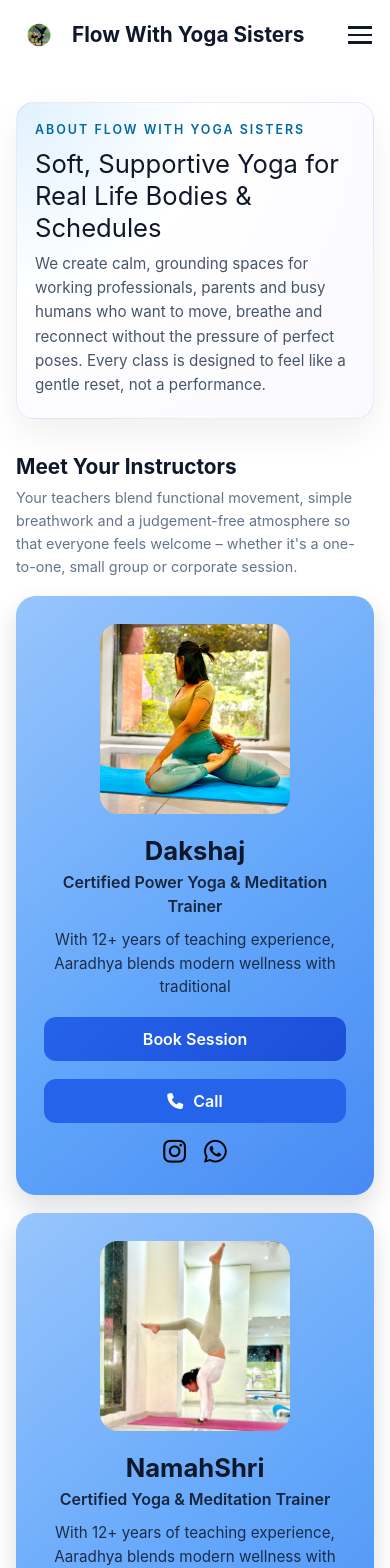
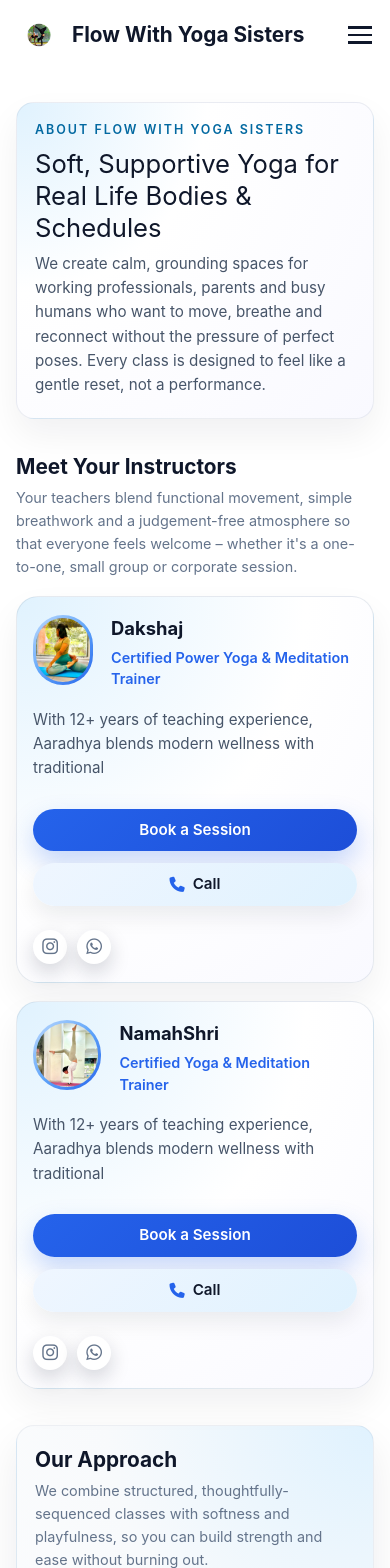
Before and after one commit to Ajayveer0501/yoga-instructor-website, a React (Create React App) app in the folder frontend/: page /about in a window 390 px wide. Shown: the top 1568 px of the page. Built offline with nearby package versions, Linux system fonts and the light colour scheme; the HTML template or start-up script is replaced by a standard one.

Commit message:
fine tuned

```diff
--- a/frontend/src/components/Instructors/InstructorCard.jsx
+++ b/frontend/src/components/Instructors/InstructorCard.jsx
@@ -11,6 +11,7 @@ const InstructorCard = ({
   instagramUrl,
   whatsappUrl,
 }) => {
+  // remove spaces so tel: link works
   const normalizedPhone = phone ? phone.replace(/\s+/g, "") : "";
 
   return (
@@ -21,50 +22,48 @@ const InstructorCard = ({
       transition={{ duration: 0.6 }}
       viewport={{ once: true }}
     >
-      <div className={styles.cardWrapper}>
-        <div className={styles.gradientBorder}></div>
-
-        <div className={styles.card}>
-          <div className={styles.shine}></div>
-
-          {/* Image */}
-          <div className={styles.imageWrap}>
+      <article className={styles.card}>
+        {/* Top row: avatar + text */}
+        <div className={styles.header}>
+          <div className={styles.avatarRing}>
             <img src={imageSrc} alt={name} className={styles.photo} />
           </div>
 
-          {/* Text */}
+          <div className={styles.textBlock}>
             <h2 className={styles.name}>{name}</h2>
-          <p className={styles.title}>{role}</p>
+            <p className={styles.role}>{role}</p>
+          </div>
+        </div>
+
+        {/* Bio */}
         <p className={styles.bio}>{bio}</p>
 
-          {/* Buttons */}
+        {/* Buttons row */}
         <div className={styles.buttonRow}>
-            <button className={styles.bookBtn}>Book Session</button>
+          <button type="button" className={styles.bookBtn}>
+            Book a Session
+          </button>
 
-            {/* Call button */}
           <a href={`tel:${normalizedPhone}`} className={styles.callBtn}>
             <i className="fa-solid fa-phone" />
             <span className={styles.callText}>Call</span>
-              <span className={styles.phoneSlide}>{phone}</span>
           </a>
         </div>
 
-          {/* Social Icons */}
+        {/* Social icons */}
         <div className={styles.socials}>
           <a href={instagramUrl} target="_blank" rel="noreferrer">
             <i
               className={`fa-brands fa-instagram ${styles.icon} ${styles.instagram}`}
             />
           </a>
-
           <a href={whatsappUrl} target="_blank" rel="noreferrer">
             <i
               className={`fa-brands fa-whatsapp ${styles.icon} ${styles.whatsapp}`}
             />
           </a>
         </div>
-        </div>
-      </div>
+      </article>
     </motion.div>
   );
 };
--- a/frontend/src/components/Instructors/InstructorCard.module.css
+++ b/frontend/src/components/Instructors/InstructorCard.module.css
@@ -1,249 +1,192 @@
+/* Outer motion wrapper (for framer-motion) */
 .motionWrap {
-  perspective: 1000px;
   position: relative;
 }
 
-/* ----------- Card Wrapper ----------- */
-.cardWrapper {
+/* Main card – flat, soft, like your screenshot */
+.card {
   position: relative;
+  background: radial-gradient(circle at top left, #e0f2fe 0, #ffffff 55%, #f9f9ff 100%);
   border-radius: 22px;
-  transition: 0.35s;
-  transform-style: preserve-3d;
+  padding: 22px 22px 20px;
+  box-shadow: 0 16px 34px rgba(15, 23, 42, 0.06);
+  border: 1px solid rgba(148, 163, 184, 0.22);
+  display: flex;
+  flex-direction: column;
+  gap: 10px;
 }
 
-.cardWrapper:hover {
-  transform: translateY(-8px) rotateX(5deg) rotateY(-5deg);
+/* Top row: avatar + text */
+.header {
+  display: flex;
+  align-items: center;
+  gap: 18px;
 }
 
-/* ----------- Gradient Border ----------- */
-.gradientBorder {
-  position: absolute;
-  inset: 0;
-  padding: 2px;
-  border-radius: 22px;
-  background: linear-gradient(135deg, #2563eb, #bfdbfe, #1d4ed8);
-  background-size: 400% 400%;
-  animation: borderAnimate 6s ease infinite;
-  z-index: 0;
-}
-
-@keyframes borderAnimate {
-  0%,
-  100% {
-    background-position: 0% 50%;
-  }
-  50% {
-    background-position: 100% 50%;
-  }
-}
-
-/* ----------- Card ----------- */
-.card {
-  position: relative;
-  border-radius: 20px;
-  background: linear-gradient(140deg, #bfdbfe, #60a5fa, #2563eb);
-  background-size: 200% 200%;
-  animation: cardGradient 8s ease infinite;
-  padding: 28px;
-  text-align: center;
-  overflow: hidden;
-  box-shadow: 0 12px 26px rgba(15, 23, 42, 0.14);
-  z-index: 2;
-}
-
-@keyframes cardGradient {
-  0%,
-  100% {
-    background-position: 0% 50%;
-  }
-  50% {
-    background-position: 100% 50%;
-  }
-}
-
-/* ----------- Shine Effect ----------- */
-.shine {
-  position: absolute;
-  top: -60%;
-  left: -60%;
-  width: 200%;
-  height: 200%;
-  background: linear-gradient(
-    120deg,
-    rgba(255, 255, 255, 0.05),
-    rgba(255, 255, 255, 0.22),
-    rgba(255, 255, 255, 0.05)
-  );
-  transform: rotate(45deg);
-  opacity: 0;
-}
-
-.cardWrapper:hover .shine {
-  opacity: 1;
-  animation: shineMove 1.2s ease forwards;
-}
-
-@keyframes shineMove {
-  from {
-    transform: translateX(-100%) rotate(45deg);
-  }
-  to {
-    transform: translateX(100%) rotate(45deg);
-  }
-}
-
-/* ----------- Image ----------- */
-.imageWrap {
+/* Circular image with blue ring */
+.avatarRing {
+  width: 70px;
+  height: 70px;
+  border-radius: 999px;
+  padding: 3px;
+  background: linear-gradient(135deg, #bfdbfe, #60a5fa, #2563eb);
   display: flex;
+  align-items: center;
   justify-content: center;
-  margin-bottom: 18px;
 }
 
 .photo {
-  width: 230px;
-  height: 230px;
-  border-radius: 18px;
+  width: 100%;
+  height: 100%;
+  border-radius: 999px;
   object-fit: cover;
-  transition: 0.35s ease;
 }
 
-.cardWrapper:hover .photo {
-  transform: scale(1.05);
+/* Name + role */
+.textBlock {
+  display: flex;
+  flex-direction: column;
+  gap: 4px;
 }
 
-/* ----------- Text ----------- */
 .name {
-  font-size: 1.6rem;
+  margin: 0;
+  font-size: 1.15rem;
   font-weight: 700;
   color: #0f172a;
 }
 
-.title {
-  color: #0f172a;
-  opacity: 0.9;
+.role {
+  margin: 0;
+  font-size: 0.9rem;
   font-weight: 600;
-  margin-bottom: 6px;
+  color: #2563eb;
 }
 
+/* Bio text under header */
 .bio {
-  color: #0f172a;
-  opacity: 0.85;
-  line-height: 1.55;
+  margin: 8px 0 0 0;
   font-size: 0.95rem;
-  margin: 10px 0 18px 0;
+  line-height: 1.6;
+  color: #475569;
 }
 
-/* ----------- Buttons Row ----------- */
+/* Buttons row */
 .buttonRow {
+  margin-top: 18px;
   display: flex;
-  justify-content: center;
+  flex-wrap: wrap;
+  gap: 12px;
   align-items: center;
-  gap: 18px;
-  margin-bottom: 16px;
 }
 
-/* ----------- Book Button ----------- */
+/* Book button – strong blue gradient */
 .bookBtn {
   background: linear-gradient(135deg, #2563eb, #1d4ed8);
   color: #ffffff;
   padding: 10px 22px;
-  border-radius: 12px;
+  border-radius: 999px;
+  border: none;
   font-weight: 600;
-  border: none;
+  font-size: 0.95rem;
   cursor: pointer;
-  transition: 0.25s;
-  min-width: 130px;
+  min-width: 150px;
+  box-shadow: 0 12px 26px rgba(37, 99, 235, 0.25);
+  transition: transform 0.18s ease, box-shadow 0.18s ease;
 }
 
 .bookBtn:hover {
-  transform: translateY(-3px) scale(1.03);
-  box-shadow: 0 6px 18px rgba(37, 99, 235, 0.28);
+  transform: translateY(-2px);
+  box-shadow: 0 16px 32px rgba(37, 99, 235, 0.3);
 }
 
-/* ----------- CALL BUTTON ----------- */
+/* Call button – pale blue pill, like screenshot’s yellow pill */
 .callBtn {
-  background: #2563eb;
-  color: #ffffff;
+  background: linear-gradient(135deg, #eff6ff, #e0f2fe);
+  color: #0f172a;
   padding: 10px 22px;
-  border-radius: 12px;
+  border-radius: 999px;
   font-weight: 600;
-  cursor: pointer;
-  transition: 0.28s ease;
-  min-width: 150px;
+  font-size: 0.95rem;
+  min-width: 130px;
   display: flex;
   align-items: center;
   justify-content: center;
-  gap: 10px;
-  position: relative;
-  overflow: hidden;
+  gap: 8px;
+  text-decoration: none;
+  box-shadow: 0 10px 22px rgba(15, 23, 42, 0.08);
+  transition: transform 0.18s ease, box-shadow 0.18s ease, background 0.18s ease;
 }
 
 .callBtn:hover {
-  background: #1d4ed8;
-  transform: translateY(-2px) scale(1.03);
+  transform: translateY(-2px);
+  box-shadow: 0 14px 30px rgba(15, 23, 42, 0.12);
+  background: linear-gradient(135deg, #dbeafe, #bfdbfe);
 }
 
 .callBtn i {
-  font-size: 16px;
-  transition: opacity 0.2s ease;
-}
-
-.callBtn:hover i {
-  opacity: 0;
+  font-size: 0.95rem;
+  color: #2563eb;
 }
 
 .callText {
-  opacity: 1;
-  transition: opacity 0.2s ease;
+  display: inline-block;
 }
 
-.phoneSlide {
+/* Social icons bottom-right, floating like in screenshot */
+.socials {
   position: absolute;
-  right: -100%;
-  opacity: 0;
-  transition: 0.3s ease;
+  right: 18px;
+  bottom: 16px;
+  display: flex;
+  gap: 10px;
 }
 
-.callBtn:hover .callText {
-  opacity: 0;
-}
-
-.callBtn:hover .phoneSlide {
-  right: 12px;
-  opacity: 1;
-}
-
-/* ----------- Social Icons ----------- */
-.socials {
-  display: flex;
+/* Round icon buttons */
+.icon {
+  width: 34px;
+  height: 34px;
+  border-radius: 999px;
+  display: inline-flex;
+  align-items: center;
   justify-content: center;
-  gap: 18px;
-}
-
-.icon {
-  font-size: 26px;
-  transition: 0.25s ease;
+  background: #ffffff;
+  box-shadow: 0 8px 20px rgba(15, 23, 42, 0.18);
+  font-size: 18px;
+  color: #64748b;
+  transition: transform 0.2s ease, box-shadow 0.2s ease, color 0.2s ease;
 }
 
 .instagram:hover,
 .whatsapp:hover {
+  transform: translateY(-1px) scale(1.05);
+  box-shadow: 0 10px 26px rgba(37, 99, 235, 0.35);
   color: #2563eb;
-  transform: scale(1.2);
 }
 
-/* ----------- Responsive ----------- */
+/* Responsive tweaks */
 @media (max-width: 640px) {
+  .card {
+    padding: 18px 16px 18px;
+  }
+
+  .header {
+    align-items: flex-start;
+  }
+
   .buttonRow {
     flex-direction: column;
+    align-items: flex-start;
   }
 
-  .callBtn,
-  .bookBtn {
+  .bookBtn,
+  .callBtn {
     width: 100%;
+    justify-content: center;
   }
 
-  .photo {
-    width: 190px;
-    height: 190px;
+  .socials {
+    position: static;
+    margin-top: 14px;
   }
 }
```
Lines whose indentation alone changed are shown as unchanged.
